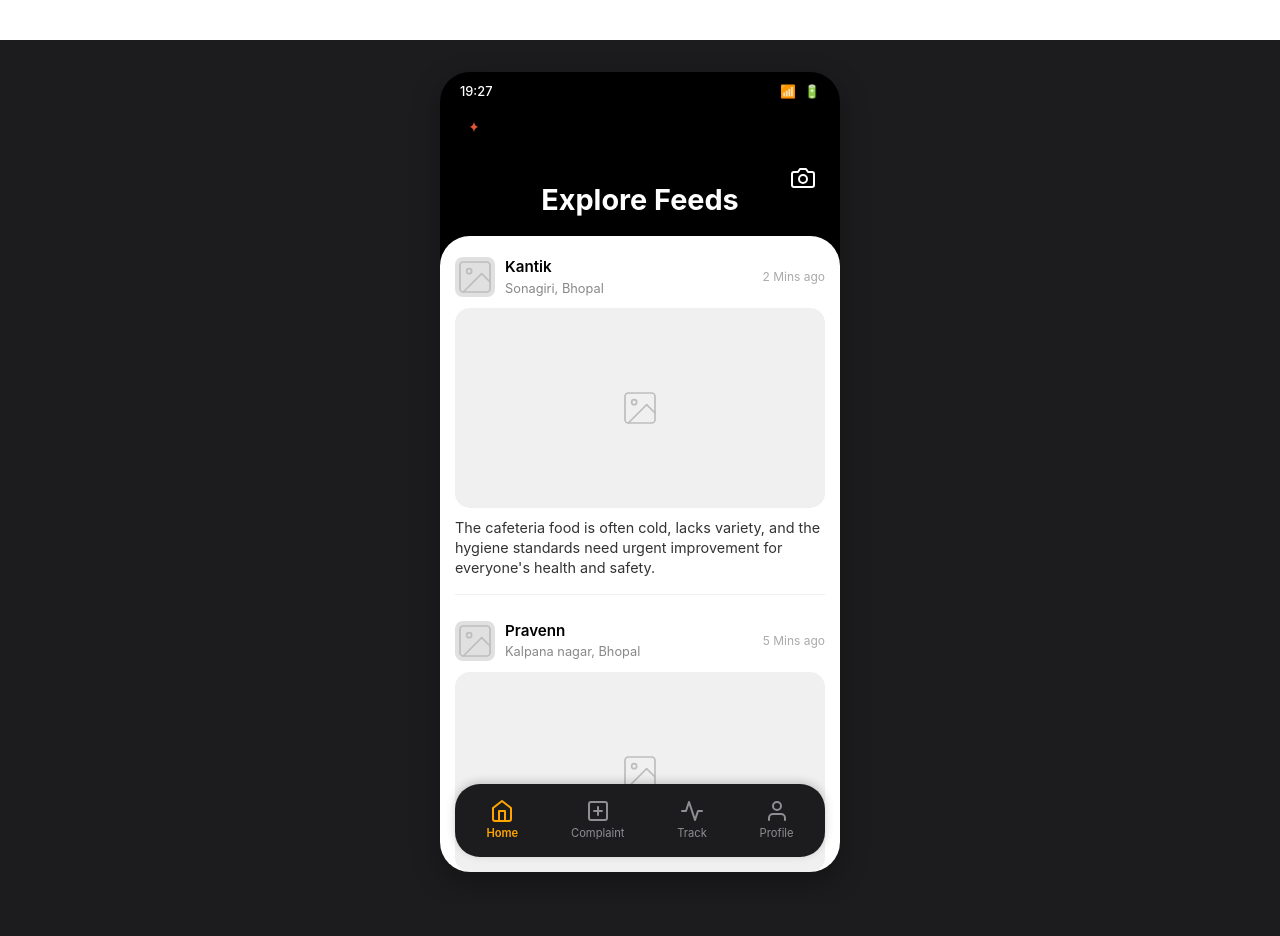
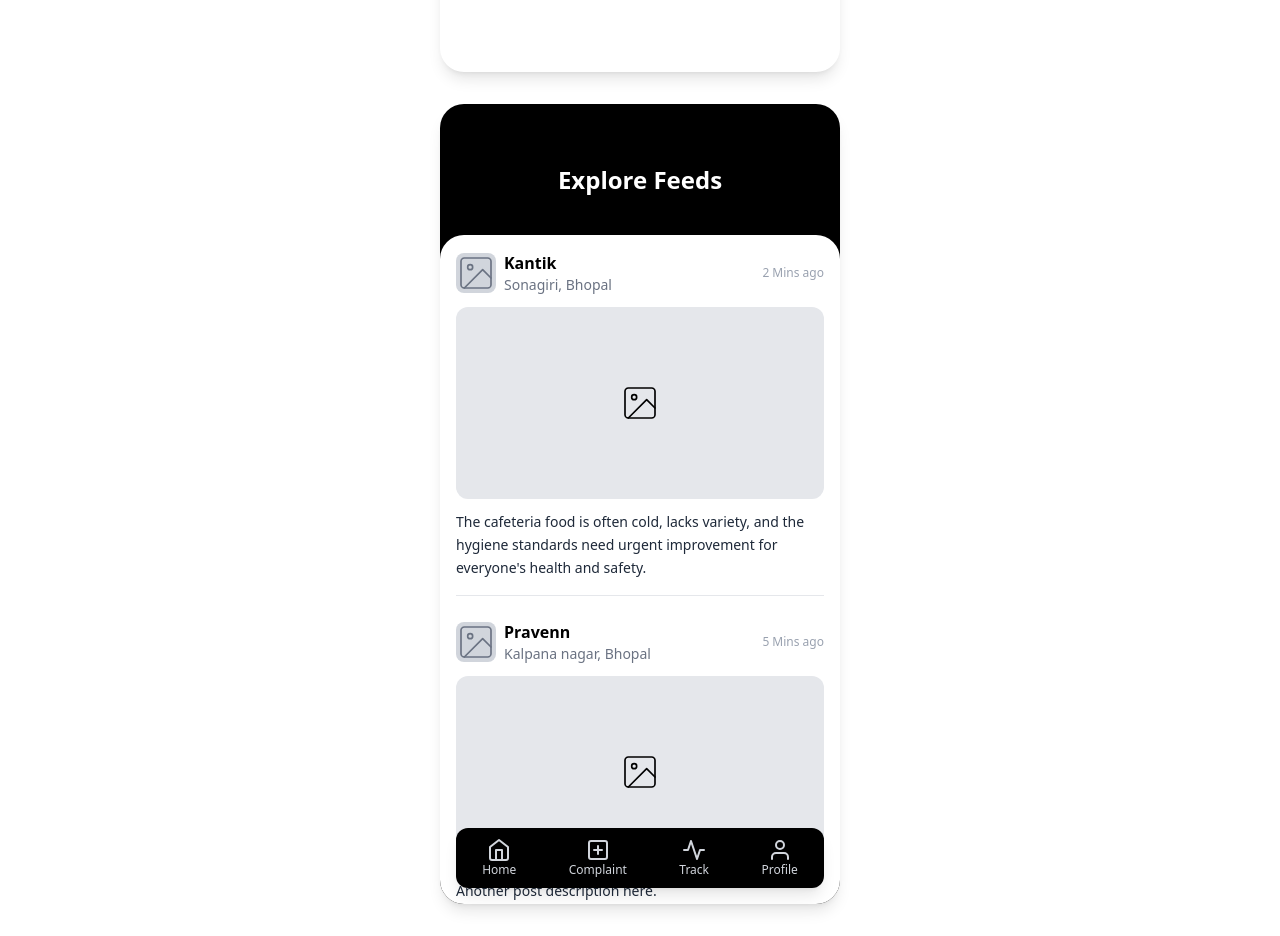
Before and after one commit to madhavansingh/Samadhan, a React (Vite) app in the folder vite-project/: page / in a window 1280 px wide. Shown: the part 760-1696 px from the top of the page. Before the commit the page ends 1664 px from the top, so only its background shows below. Built offline with nearby package versions, Linux system fonts and the light colour scheme.

Commit message:
"updated the home and login page"

```diff
--- a/vite-project/src/Home.css
+++ /dev/null
@@ -1,237 +0,0 @@
-/* General Styles */
-body {
-    margin: 0;
-    font-family: -apple-system, BlinkMacSystemFont, 'Segoe UI', Roboto, Oxygen, Ubuntu, Cantarell, 'Open Sans', 'Helvetica Neue', sans-serif;
-    -webkit-font-smoothing: antialiased;
-    -moz-osx-font-smoothing: grayscale;
-    background-color: #1c1c1e; /* Dark background for the area outside the screen */
-}
-
-/* Main Screen Container */
-.main-screen {
-    max-width: 400px; /* Typical phone width */
-    height: 800px; /* Typical phone height */
-    margin: 2rem auto; /* Center on desktop */
-    background-color: #000000; /* Black background */
-    color: #FFFFFF;
-    border-radius: 30px; /* Rounded corners for the phone shape */
-    overflow: hidden; /* Clip content */
-    display: flex;
-    flex-direction: column;
-    position: relative; /* For potential absolute positioning inside */
-    box-shadow: 0 10px 30px rgba(0, 0, 0, 0.3);
-}
-
-/* Status Bar */
-.status-bar {
-    display: flex;
-    justify-content: space-between;
-    padding: 10px 20px;
-    font-size: 0.8rem;
-    font-weight: 500;
-}
-
-.status-icons span {
-    margin-left: 8px;
-}
-
-/* App Header */
-.app-header {
-    display: flex; /* Using flex mainly for alignment fallback if needed */
-    flex-direction: column;
-    padding: 10px 20px 15px 20px; /* Adjusted padding slightly */
-    position: relative; /* Needed for absolute positioning of children */
-    min-height: 80px; /* Ensure space for title + icons */
-    /* Removed text-align: center; from header itself */
-}
-
-/* Remove general icon margin */
-/* .app-header .icon {
-    margin-bottom: 8px;
-} */
-
-/* Position Sparkle Icon (Logo) */
-.app-header .icon:first-child { /* Sparkle */
-    color: #FFA500;
-    font-size: 1.8rem; /* Slightly larger as in image */
-    position: absolute;
-    top: 15px; /* Position below status bar */
-    left: 20px;
-}
-
-/* Position Camera Icon */
-.app-header .icon:last-child { /* Camera */
-    font-size: 1.6rem; /* Adjust size */
-    position: absolute;
-    top: 55px; /* Align vertically with title */
-    right: 25px;
-    color: #FFFFFF;
-}
-
-.app-title {
-    font-size: 1.8rem;
-    font-weight: bold;
-    margin: 0;
-    padding-top: 45px; /* Push title below sparkle */
-    text-align: center; /* Center title text */
-    width: 100%;
-    /* color: #FFFFFF; Ensure title color */
-}
-
-/* Feed Container */
-.feed-container {
-    flex-grow: 1; /* Takes remaining space */
-    background-color: #FFFFFF;
-    color: #000000;
-    border-radius: 30px 30px 0 0; /* Rounded top corners */
-    padding: 20px 15px 80px 15px; /* Add bottom padding to avoid overlap with nav */
-    overflow-y: auto; /* Allow scrolling */
-    /* Remove scrollbar visibility */
-    scrollbar-width: none; /* Firefox */
-    -ms-overflow-style: none;  /* IE and Edge */
-}
-
-.feed-container::-webkit-scrollbar {
-  /* display: none; /* Safari and Chrome */
-  width: 0;
-  height: 0;
-}
-/* Remove specific scrollbar track/thumb styles
-.feed-container::-webkit-scrollbar-track {
-  background: #fff;
-}
-.feed-container::-webkit-scrollbar-thumb {
-  background-color: #ccc;
-  border-radius: 10px;
-  border: 3px solid #fff;
-}
-*/
-
-/* Feed Item */
-@keyframes fadeIn {
-  from { opacity: 0; transform: translateY(10px); }
-  to { opacity: 1; transform: translateY(0); }
-}
-
-.feed-item {
-    margin-bottom: 25px;
-    padding-bottom: 15px;
-    border-bottom: 1px solid #EFEFEF;
-    animation: fadeIn 0.5s ease-out forwards;
-}
-
-.feed-item:last-child {
-    border-bottom: none;
-    margin-bottom: 0;
-}
-
-.feed-item-header {
-    display: flex;
-    align-items: center;
-    margin-bottom: 10px;
-}
-
-.profile-pic-placeholder {
-    width: 40px;
-    height: 40px;
-    background-color: #E0E0E0;
-    border-radius: 8px; /* Slightly rounded square */
-    margin-right: 10px;
-    display: flex;
-    justify-content: center;
-    align-items: center;
-    color: #888;
-}
-
-.user-info {
-    display: flex;
-    flex-direction: column;
-}
-
-.user-name {
-    font-weight: 600;
-    font-size: 0.95rem;
-}
-
-.location {
-    font-size: 0.8rem;
-    color: #888888;
-}
-
-.time-ago {
-    margin-left: auto; /* Push to the right */
-    font-size: 0.75rem;
-    color: #AAAAAA;
-}
-
-.feed-item-image-placeholder {
-    width: 100%;
-    height: 200px; /* Adjust height as needed */
-    background-color: #F0F0F0;
-    border-radius: 15px;
-    margin: 10px 0;
-    display: flex;
-    justify-content: center;
-    align-items: center;
-}
-
-.image-placeholder-icon {
-    font-size: 3rem;
-    color: #BDBDBD;
-}
-
-
-.feed-item-text {
-    font-size: 0.9rem;
-    line-height: 1.4;
-    color: #333333;
-    margin: 10px 0 0 0;
-}
-
-/* Bottom Navigation */
-.bottom-nav {
-    position: absolute; /* Position relative to main-screen */
-    bottom: 15px; /* Adjust spacing from bottom */
-    left: 15px;
-    right: 15px;
-    background-color: #1C1C1E; /* Slightly lighter black */
-    border-radius: 25px; /* Pill shape */
-    padding: 10px 5px;
-    display: flex;
-    justify-content: space-around;
-    align-items: center;
-    box-shadow: 0 -2px 10px rgba(0, 0, 0, 0.2);
-}
-
-.nav-item {
-    background: none;
-    border: none;
-    color: #8E8E93; /* iOS gray */
-    display: flex;
-    flex-direction: column;
-    align-items: center;
-    font-size: 0.7rem;
-    padding: 5px;
-    cursor: pointer;
-    transition: color 0.2s ease-in-out;
-}
-
-.nav-item .icon {
-    font-size: 1.5rem; /* Adjust icon size */
-    margin-bottom: 2px;
-}
-
-
-.nav-item:hover {
-    color: #cccccc;
-}
-
-.nav-item.active {
-    color: #FFA500; /* Orange color for active */
-    font-weight: 600;
-}
-
-/* Icon base style (can be adjusted) */
-.icon {
-    display: inline-block;
-}
--- a/vite-project/src/Home.jsx
+++ b/vite-project/src/Home.jsx
@@ -1,20 +1,7 @@
 import React from 'react';
-import './Home.css'; // We'll create this file next
+import './index.css'; // Optional, if you want custom styles
 
 // SVG Icons (Minimalist Style)
-const SparkleIcon = () => (
-  <svg width="28" height="35" viewBox="0 0 28 35" fill="none" xmlns="http://www.w3.org/2000/svg">
-<path d="M0 17.5C7.73199 17.5 14 25.335 14 35C14 25.335 20.268 17.5 28 17.5C20.268 17.5 14 9.66498 14 0C14 9.66498 7.73199 17.5 0 17.5Z" fill="#E55733"/>
-</svg>
-
-);
-
-const CameraIcon = () => (
-    <svg className="icon" width="24" height="24" viewBox="0 0 24 24" fill="none" stroke="currentColor" strokeWidth="2" strokeLinecap="round" strokeLinejoin="round">
-        <path d="M23 19a2 2 0 0 1-2 2H3a2 2 0 0 1-2-2V8a2 2 0 0 1 2-2h4l2-3h6l2 3h4a2 2 0 0 1 2 2z"></path>
-        <circle cx="12" cy="13" r="4"></circle>
-    </svg>
-);
 
 const HomeIcon = () => (
   <svg className="icon" width="24" height="24" viewBox="0 0 24 24" fill="none" stroke="currentColor" strokeWidth="2" strokeLinecap="round" strokeLinejoin="round">
@@ -53,23 +40,23 @@ const ImageIcon = () => (
 );
 
 const FeedItem = ({ userName, location, timeAgo, text, imageUrl }) => (
-    <div className="feed-item">
-        <div className="feed-item-header">
-            <div className="profile-pic-placeholder">
+  <div className="feed-item mb-6 pb-4 border-b border-gray-200 animate-fadeIn">
+    <div className="feed-item-header flex items-center mb-2">
+      <div className="profile-pic-placeholder w-10 h-10 bg-gray-300 rounded-lg mr-2 flex justify-center items-center text-gray-500">
         <ImageIcon />
       </div>
-            <div className="user-info">
-                <span className="user-name">{userName}</span>
-                <span className="location">{location}</span>
+      <div className="user-info flex flex-col">
+        <span className="user-name font-semibold text-base">{userName}</span>
+        <span className="location text-sm text-gray-500">{location}</span>
       </div>
-            <span className="time-ago">{timeAgo}</span>
+      <span className="time-ago ml-auto text-xs text-gray-400">{timeAgo}</span>
     </div>
     {imageUrl && (
-            <div className="feed-item-image-placeholder">
+      <div className="feed-item-image-placeholder w-full h-48 bg-gray-200 rounded-xl my-3 flex justify-center items-center">
         <ImageIcon />
       </div>
     )}
-        <p className="feed-item-text">{text}</p>
+    <p className="feed-item-text text-sm leading-relaxed text-gray-800 mt-2">{text}</p>
   </div>
 );
 
@@ -95,44 +82,36 @@ const Home = () => {
     // Add more feed items if needed
   ];
 
+  return (
+    <div className="main-screen max-w-[400px] h-[800px] mx-auto my-8 bg-black text-white rounded-3xl overflow-hidden flex flex-col relative shadow-lg">
 
-    return (
-        <div className="main-screen">
-            <div className="status-bar">
-                <span>19:27</span>
-                <div className="status-icons">
-                    <span>📶</span>
-                    <span>🔋</span>
-                </div>
-            </div>
-            <header className="app-header">
-                <SparkleIcon />
-                <h1 className="app-title">Explore Feeds</h1>
-                <CameraIcon />
+
+      <header className="app-header flex flex-col p-4 relative min-h-[80px]">
+        <h1 className="app-title text-2xl font-bold p-11 text-center">Explore Feeds</h1>
       </header>
 
-            <main className="feed-container">
+      <main className="feed-container flex-grow bg-white text-black rounded-t-3xl p-4 pb-20 overflow-y-auto">
         {feedData.map(item => (
           <FeedItem key={item.id} {...item} />
         ))}
       </main>
 
-            <nav className="bottom-nav">
-                <button className="nav-item active">
-                    <HomeIcon />
-                    <span>Home</span>
+      <nav className="bottom-nav absolute bottom-4 left-4 right-4 bg-black rounded-xl py-2.5 flex justify-around items-center shadow-lg">
+        <button className="nav-item active text-gray-300 hover:text-gray-400 flex flex-col items-center">
+          <HomeIcon className="text-xl" />
+          <span className="text-xs">Home</span>
         </button>
-                <button className="nav-item">
-                    <AddPostIcon />
-                    <span>Complaint</span>
+        <button className="nav-item text-gray-300 hover:text-gray-400 flex flex-col items-center">
+          <AddPostIcon className="text-xl " />
+          <span className="text-xs">Complaint</span>
         </button>
-                <button className="nav-item">
-                    <ActivityIcon />
-                    <span>Track</span>
+        <button className="nav-item text-gray-300 hover:text-gray-400 flex flex-col items-center">
+          <ActivityIcon className="text-xl" />
+          <span className="text-xs">Track</span>
         </button>
-                <button className="nav-item">
-                    <AccountIcon />
-                    <span>Profile</span>
+        <button className="nav-item text-gray-300 hover:text-gray-400 flex flex-col items-center">
+          <AccountIcon className="text-xl" />
+          <span className="text-xs">Profile</span>
         </button>
       </nav>
     </div>
--- a/vite-project/src/index.css
+++ b/vite-project/src/index.css
@@ -1 +1,5 @@
 @import "tailwindcss";
+
+.feed-container::-webkit-scrollbar {
+    display: none;
+  }
--- a/vite-project/src/login.jsx
+++ b/vite-project/src/login.jsx
@@ -5,18 +5,22 @@ export default function LoginPage() {
     const [phone, setPhone] = useState("");
 
     return (
-    <div className="min-h-screen w-full bg-white flex flex-col justify-center items-center">
-        <header className="text-center mb-10">
+
+        <div className="main-screen max-w-[400px] h-[800px] mx-auto my-8 rounded-3xl overflow-hidden flex flex-col justify-center items-center relative shadow-lg">
+
+            <header className="text-center bg-black">
                 <img
                     src="https://png.pngtree.com/png-vector/20191026/ourmid/pngtree-laptop-icon-png-image_1871608.jpg"
                     alt="Laptop"
                     className="mx-auto w-24 h-24"
                 />
+                </header>
+                <div className="text-center mb-10">
                 <h1 className="text-4xl font-bold text-gray-800 mt-4">Stay Engaged</h1>
                 <p className="text-gray-600 mt-2">
                     The best way to get the most out of our app is to participate actively.
                 </p>
-        </header>
+                </div>
 
             <div className="w-full max-w-lg px-8">
                 <form className="space-y-6">
```
Lines whose indentation alone changed are shown as unchanged.
